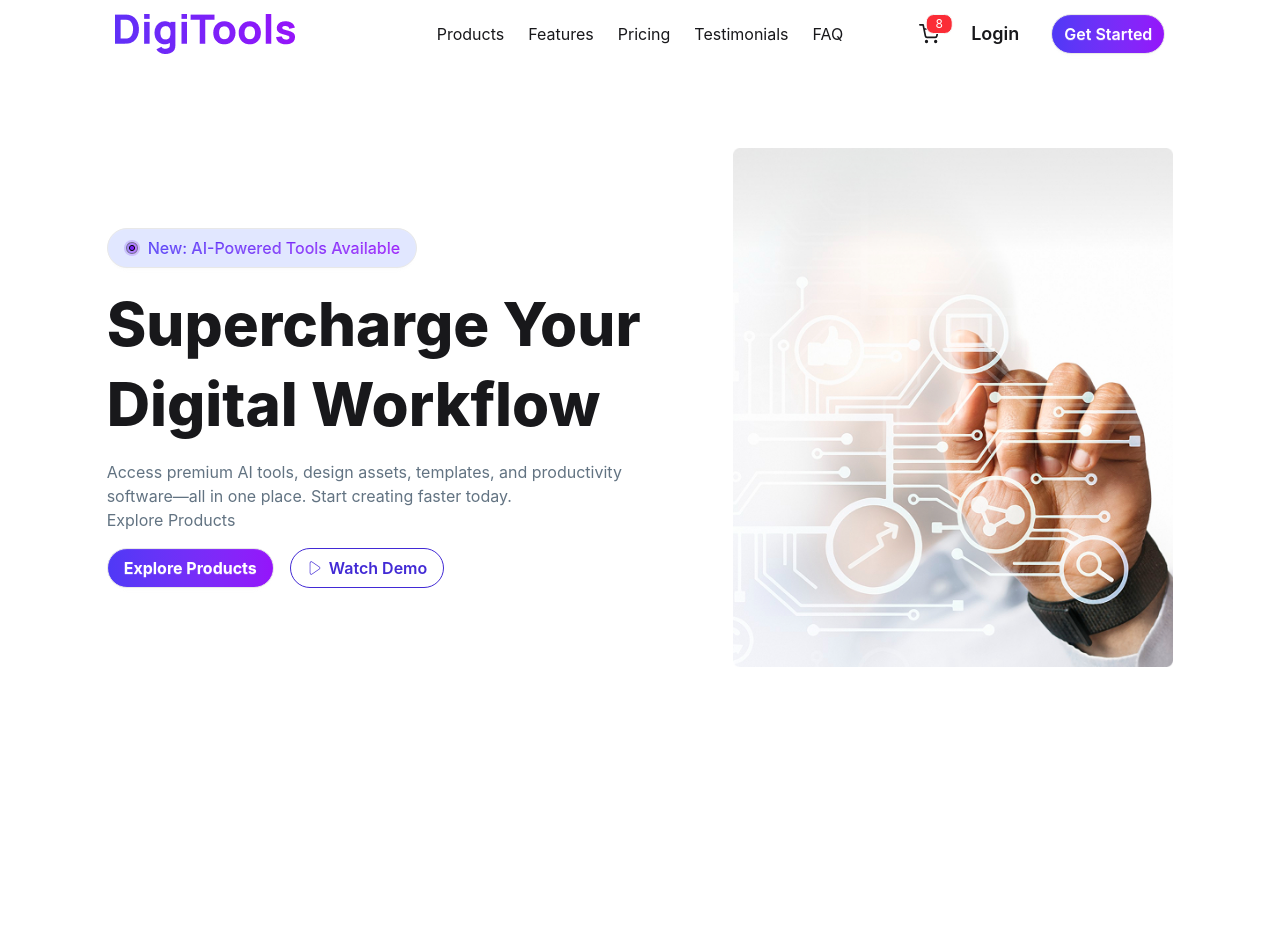
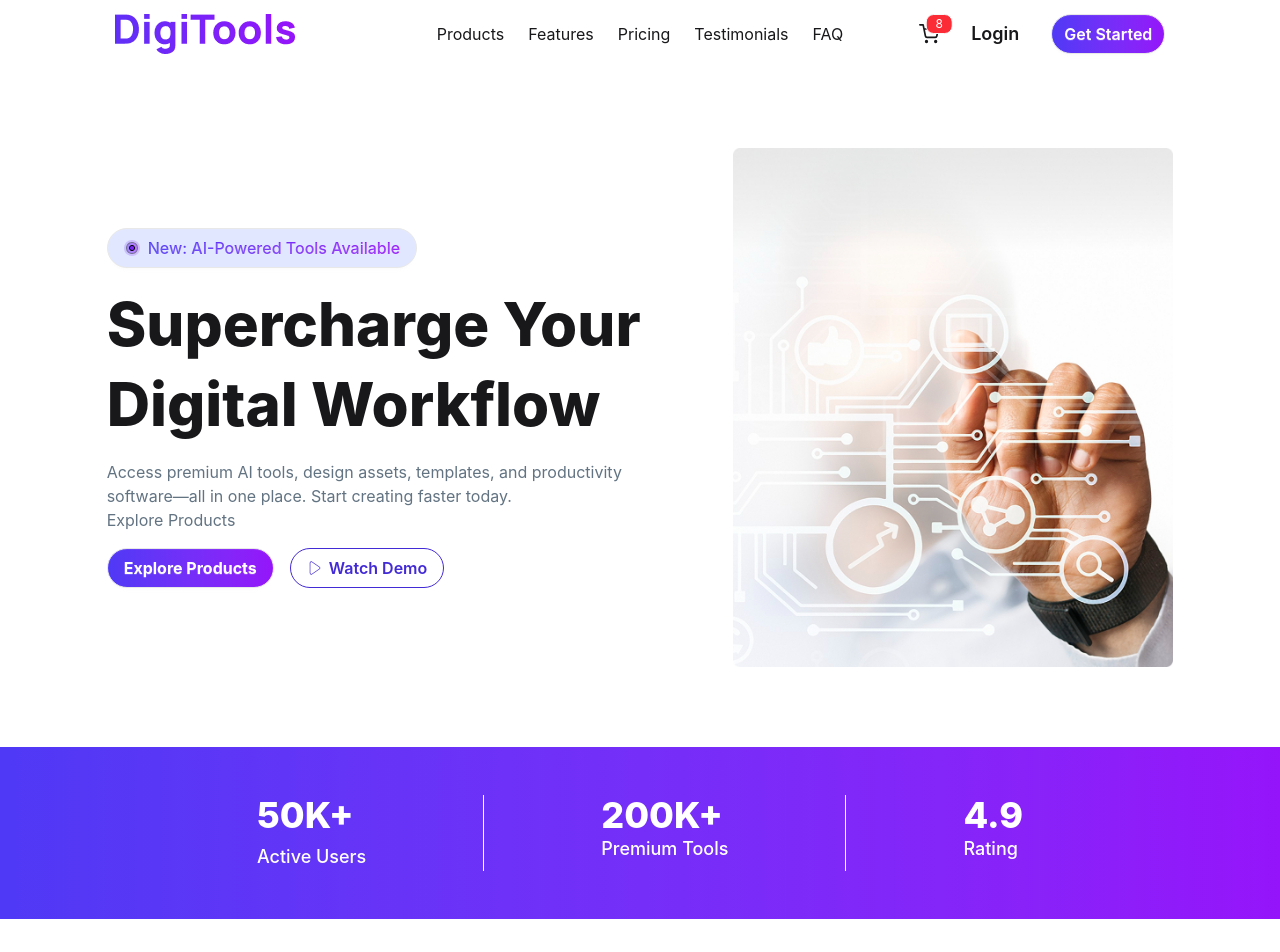
Before and after one commit to Eva-004/digi-tools-platform, a React (Vite) app: page / in a window 1280 px wide. Shown: the top 952 px of the page. Before the commit the page ends 800 px from the top, so only its background shows below. Built offline with nearby package versions, Linux system fonts and the light colour scheme.

Commit message:
Build stats sections

```diff
--- a/src/App.jsx
+++ b/src/App.jsx
@@ -1,6 +1,7 @@
 import './App.css'
 import Banner from './Components/Banner'
 import NavBar from './Components/NavBar'
+import Stats from './Components/Stats'
 
 function App() {
 
@@ -8,6 +9,7 @@ function App() {
     <>
     <NavBar></NavBar>
     <Banner></Banner>
+    <Stats></Stats>
     </>
   )
 }
--- /dev/null
+++ b/src/Components/Stats.jsx
@@ -0,0 +1,24 @@
+import React from 'react';
+
+const Stats = () => {
+    return (
+        <div className='px-35 py-12 flex  justify-evenly bg-gradient-to-r from-[#4F39F6] to-[#9514FA] mb-35'>
+            <div className='space-y-2'>
+                <h1 className='text-4xl font-extrabold text-white '>50K+</h1>
+                <p className='text-lg font-medium text-white'>Active Users</p>
+            </div>
+            <div className='border-l border-white'></div>
+            <div>
+                <h1 className='text-4xl font-extrabold text-white '>200K+</h1>
+                <p className='text-lg font-medium text-white'>Premium Tools</p>
+            </div>
+             <div className='border-l border-white'></div>
+            <div>
+                <h1 className='text-4xl font-extrabold text-white '>4.9</h1>
+                <p className='text-lg font-medium text-white'>Rating</p>
+            </div>
+        </div>
+    );
+};
+
+export default Stats;
```
